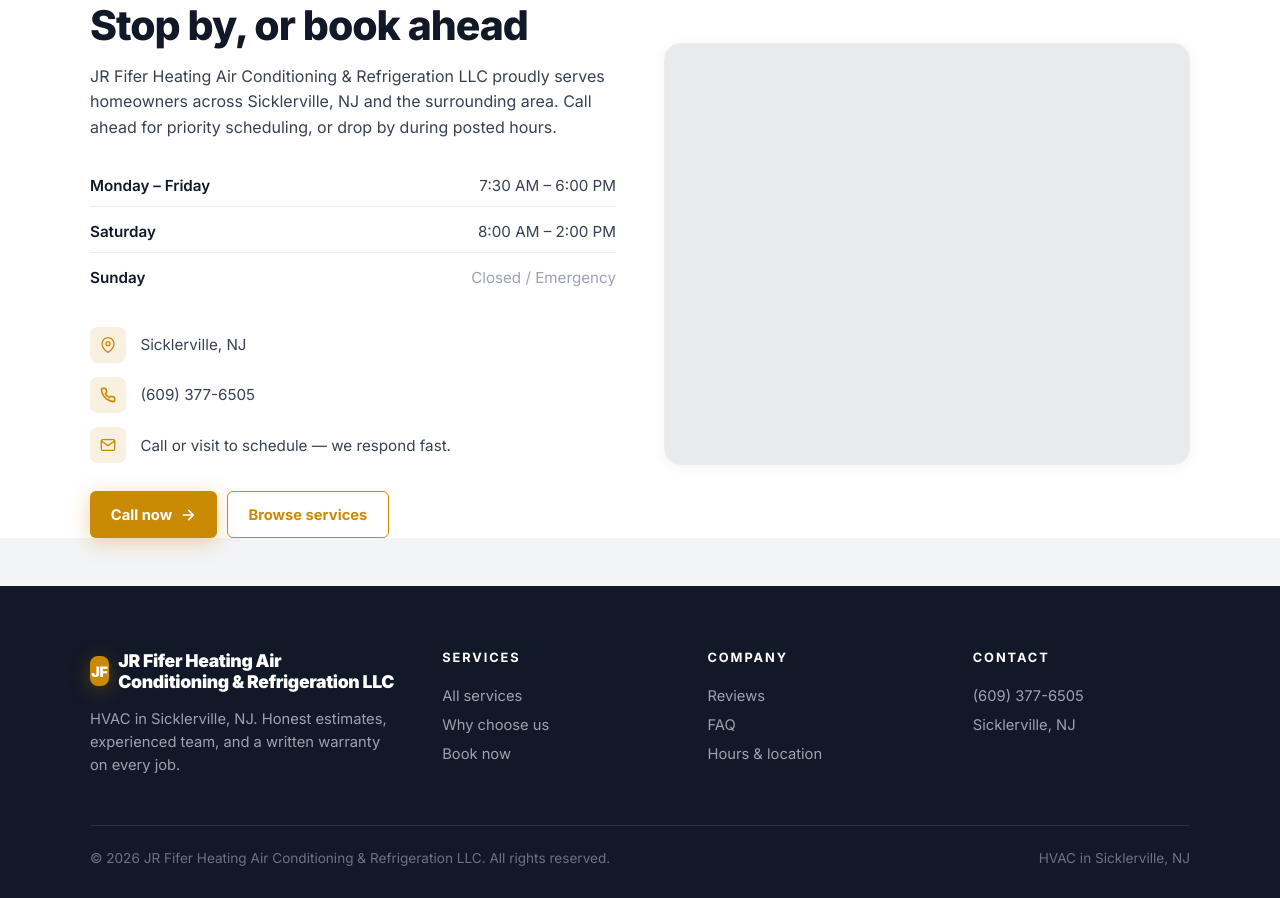
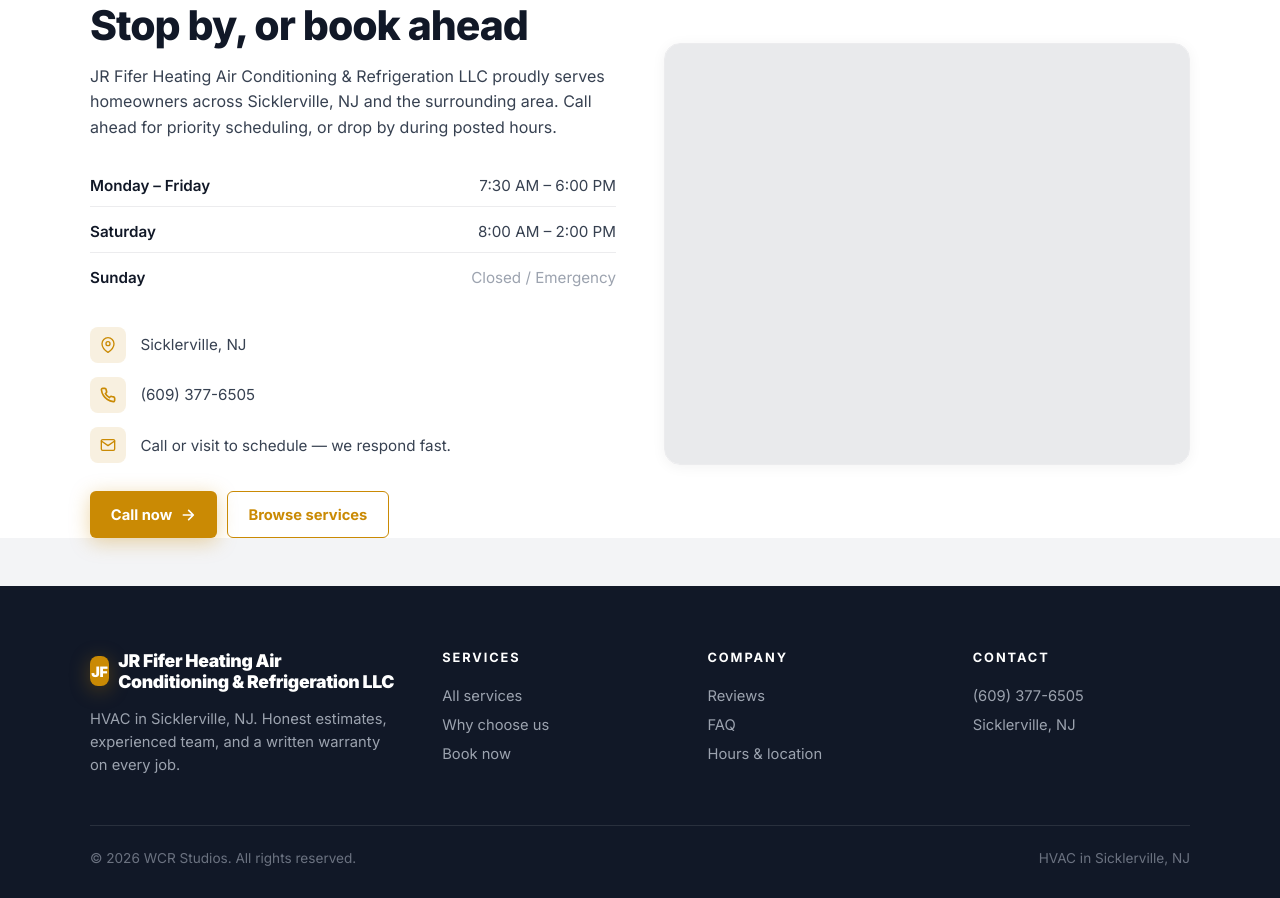
Before and after one commit to Wrenbjor/trades--jr-fifer-heating-air-conditioning-and-refrigeration-llc, a plain HTML site: page index.html in a window 1280 px wide. Shown: the part 4691-5589 px from the top of the page. Drawn offline with nearby package versions, Linux system fonts and the light colour scheme; no server answers.

Commit message:
Update site

```diff
--- a/index.html
+++ b/index.html
@@ -605,7 +605,7 @@
     </div>
   </div>
   <div class="foot-bottom">
-    <div>&copy; 2026 JR Fifer Heating Air Conditioning &amp; Refrigeration LLC. All rights reserved.</div>
+    <div>&copy; 2026 WCR Studios. All rights reserved.</div>
     <div>HVAC in Sicklerville, NJ</div>
   </div>
 </footer>
```
